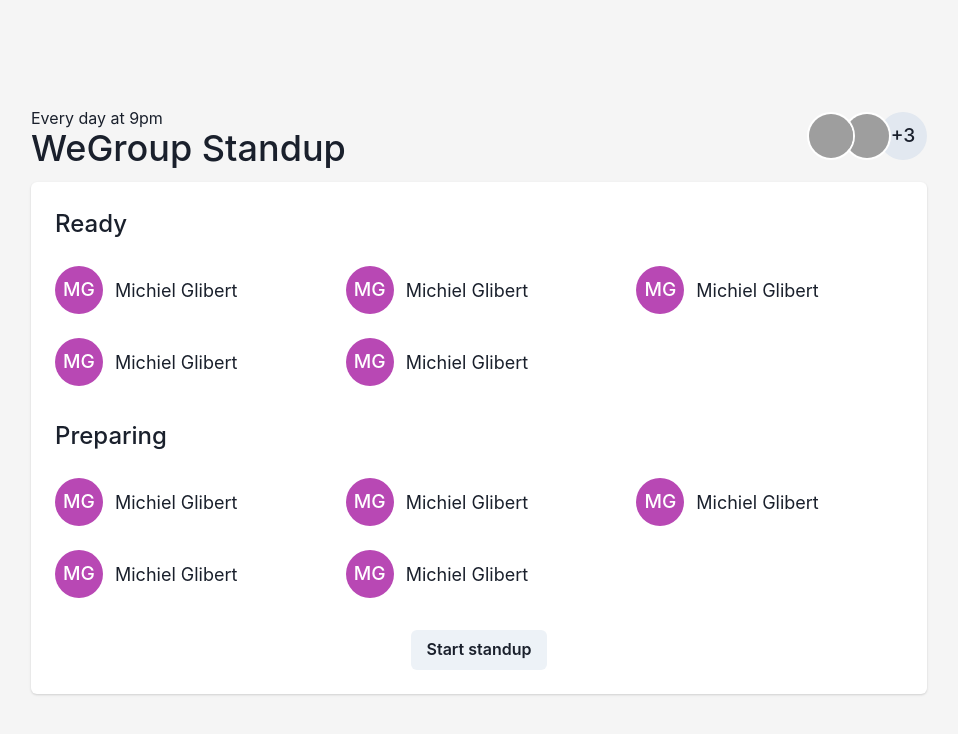
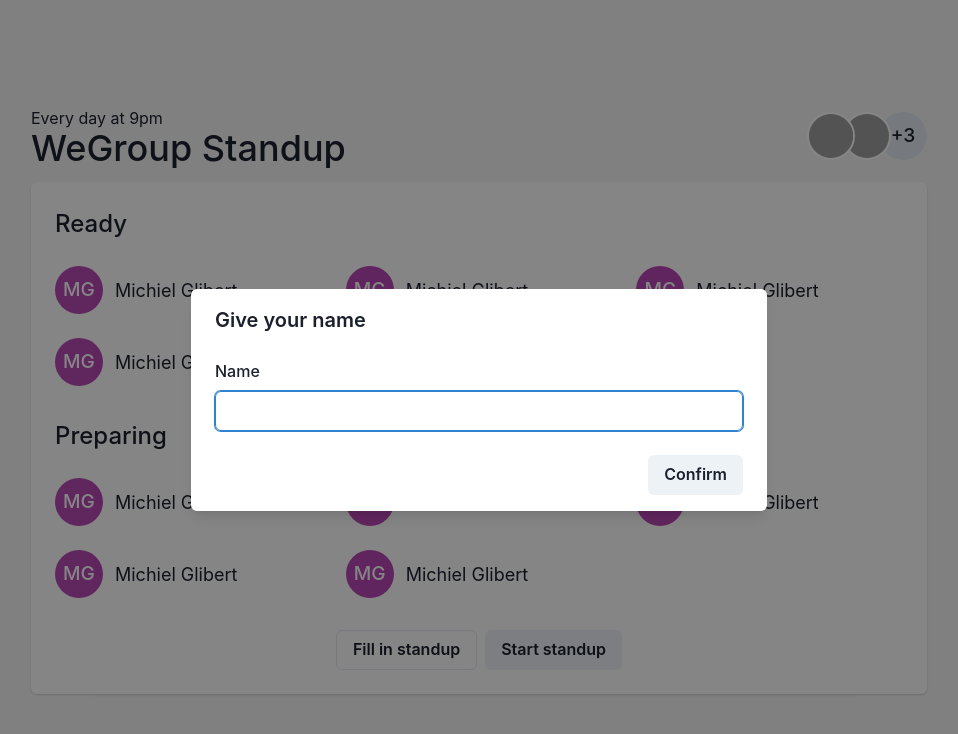
Before and after one commit to michielglibert/bumpi, a React (Vite) app: page /rooms/1 in a window 1280 px wide. Shown: the top 734 px of the page, without its empty margins (161-1119 px from the left). Built offline with nearby package versions, Linux system fonts and the light colour scheme; grey boxes are pictures that could not be loaded.

Commit message:
Add state for mocking API

```diff
--- a/package.json
+++ b/package.json
@@ -15,11 +15,15 @@
     "framer-motion": "^9.0.4",
     "react": "^18.2.0",
     "react-dom": "^18.2.0",
-    "react-router-dom": "^6.8.1"
+    "react-hook-form": "^7.43.3",
+    "react-router-dom": "^6.8.1",
+    "uuid": "^9.0.0",
+    "zustand": "^4.3.5"
   },
   "devDependencies": {
     "@types/react": "^18.0.27",
     "@types/react-dom": "^18.0.10",
+    "@types/uuid": "^9.0.1",
     "@vitejs/plugin-react-swc": "^3.0.0",
     "typescript": "^4.9.3",
     "vite": "^4.1.0"
--- /dev/null
+++ b/src/features/rooms/components/NamePrompt.tsx
@@ -0,0 +1,70 @@
+import {
+  Modal,
+  ModalOverlay,
+  ModalContent,
+  ModalHeader,
+  ModalFooter,
+  ModalBody,
+  ModalCloseButton,
+  Button,
+  VStack,
+  Input,
+  FormControl,
+  FormErrorMessage,
+  FormLabel,
+} from "@chakra-ui/react";
+import React from "react";
+import { useForm } from "react-hook-form";
+import useUserStore from "../../../stores/userStore";
+
+interface Props {
+  isOpen: boolean;
+  onClose: () => void;
+}
+
+interface FormValues {
+  name: string;
+}
+
+export const NamePrompt: React.FC<Props> = ({ isOpen, onClose }) => {
+  const {
+    register,
+    formState: { errors },
+    handleSubmit,
+  } = useForm<FormValues>();
+
+  const setUser = useUserStore((state) => state.setUser);
+
+  const handleConfirm = handleSubmit((data) => {
+    setUser(data.name);
+    onClose();
+  });
+
+  const handleKeyUp = (e: React.KeyboardEvent<HTMLInputElement>) => {
+    if (e.key === "Enter") {
+      handleConfirm();
+    }
+  };
+
+  return (
+    <Modal isOpen={isOpen} onClose={() => null} isCentered size="xl">
+      <ModalOverlay />
+      <ModalContent>
+        <ModalHeader>Give your name</ModalHeader>
+        <ModalBody as={VStack} spacing="8" align="stretch">
+          <FormControl isInvalid={!!errors.name}>
+            <FormLabel>Name</FormLabel>
+            <Input
+              {...register("name", { required: true })}
+              onKeyUp={handleKeyUp}
+            />
+            <FormErrorMessage>Required</FormErrorMessage>
+          </FormControl>
+        </ModalBody>
+        <ModalFooter>
+          <Button onClick={handleConfirm}>Confirm</Button>
+        </ModalFooter>
+      </ModalContent>
+    </Modal>
+  );
+};
--- /dev/null
+++ b/src/features/rooms/components/fill-in/FillInInputSection.tsx
@@ -0,0 +1,39 @@
+import { VStack, Text, Input, UnorderedList, ListItem } from "@chakra-ui/react";
+import React, { useRef, useState } from "react";
+import useStandupStore from "../../../../stores/standupStore";
+import { v4 as uuid } from "uuid";
+
+interface Props {
+  category: string;
+}
+
+const FillInInputSection: React.FC<Props> = ({ category }) => {
+  const inputRef = useRef<HTMLInputElement>(null);
+
+  const items = useStandupStore((state) => state.items);
+  const addItem = useStandupStore((state) => state.addItem);
+
+  const handleAdd = (event: React.KeyboardEvent<HTMLInputElement>) => {
+    if (event.key === "Enter") {
+      const value = (event.target as HTMLInputElement).value;
+      addItem({ category, text: value, id: uuid() });
+      if (inputRef.current) inputRef.current.value = "";
+    }
+  };
+
+  const categoryItems = items.filter((item) => item.category === category);
+
+  return (
+    <VStack align="stretch">
+      <Text fontSize="xl">{category}</Text>
+      <UnorderedList pl="8">
+        {categoryItems.map((item) => (
+          <ListItem key={item.id}>{item.text}</ListItem>
+        ))}
+      </UnorderedList>
+      <Input ref={inputRef} onKeyUp={handleAdd} />
+    </VStack>
+  );
+};
+
+export default FillInInputSection;
--- /dev/null
+++ b/src/features/rooms/components/fill-in/FillInModal.tsx
@@ -0,0 +1,40 @@
+import {
+  Modal,
+  ModalOverlay,
+  ModalContent,
+  ModalHeader,
+  ModalFooter,
+  ModalBody,
+  ModalCloseButton,
+  Button,
+  VStack,
+} from "@chakra-ui/react";
+import React from "react";
+import FillInInputSection from "./FillInInputSection";
+
+interface Props {
+  isOpen: boolean;
+  onClose: () => void;
+}
+
+export const FillInModal: React.FC<Props> = ({ isOpen, onClose }) => {
+  return (
+    <Modal isOpen={isOpen} onClose={onClose} isCentered size="xl">
+      <ModalOverlay />
+      <ModalContent>
+        <ModalHeader>Fill in</ModalHeader>
+        <ModalCloseButton />
+        <ModalBody as={VStack} spacing="8" align="stretch">
+          <FillInInputSection category="Yesterday" />
+          <FillInInputSection category="Today" />
+        </ModalBody>
+        <ModalFooter>
+          <Button variant="ghost" mr={3} onClick={onClose}>
+            Close
+          </Button>
+          <Button>Save</Button>
+        </ModalFooter>
+      </ModalContent>
+    </Modal>
+  );
+};
--- a/src/features/rooms/components/standup/StandupSectionItem.tsx
+++ b/src/features/rooms/components/standup/StandupSectionItem.tsx
@@ -1,19 +1,22 @@
 import { VStack, Text, UnorderedList, ListItem } from "@chakra-ui/react";
 import React from "react";
+import useStandupStore from "../../../../stores/standupStore";
 
 interface Props {
-  status: string;
+  category: string;
 }
 
-export const StandupSectionItem: React.FC<Props> = ({ status }) => {
+export const StandupSectionItem: React.FC<Props> = ({ category }) => {
+  const items = useStandupStore((state) => state.items);
+  const categoryItems = items.filter((item) => item.category === category);
+
   return (
     <VStack align="stretch">
-      <Text fontSize="xl">{status}</Text>
+      <Text fontSize="xl">{category}</Text>
       <UnorderedList pl="8">
-        <ListItem>Lorem ipsum dolor sit amet</ListItem>
-        <ListItem>Consectetur adipiscing elit</ListItem>
-        <ListItem>Integer molestie lorem at massa</ListItem>
-        <ListItem>Facilisis in pretium nisl aliquet</ListItem>
+        {categoryItems.map((item) => (
+          <ListItem key={item.id}>{item.text}</ListItem>
+        ))}
       </UnorderedList>
     </VStack>
   );
--- a/src/features/rooms/components/standup/StandupSections.tsx
+++ b/src/features/rooms/components/standup/StandupSections.tsx
@@ -5,8 +5,8 @@ import { StandupSectionItem } from "./StandupSectionItem";
 export const StandupSections: React.FC = () => {
   return (
     <VStack spacing="8" align="stretch">
-      <StandupSectionItem status="Yesterday" />
-      <StandupSectionItem status="Today" />
+      <StandupSectionItem category="Yesterday" />
+      <StandupSectionItem category="Today" />
     </VStack>
   );
 };
--- a/src/features/rooms/routes/rooms.tsx
+++ b/src/features/rooms/routes/rooms.tsx
@@ -1,18 +1,42 @@
-import { Button, Center, VStack } from "@chakra-ui/react";
-import React from "react";
+import {
+  Button,
+  Center,
+  HStack,
+  useDisclosure,
+  VStack,
+} from "@chakra-ui/react";
+import React, { useEffect } from "react";
 import { Link } from "react-router-dom";
+import useUserStore from "../../../stores/userStore";
+import { FillInModal } from "../components/fill-in/FillInModal";
+import { NamePrompt } from "../components/NamePrompt";
 import { RoomSection } from "../components/room/RoomSection";
 
 export const Rooms: React.FC = () => {
+  const fillInModal = useDisclosure();
+  const userPrompt = useDisclosure();
+  const user = useUserStore((state) => state.user);
+
+  useEffect(() => {
+    if (!user) userPrompt.onOpen();
+  }, []);
+
   return (
+    <>
+      <NamePrompt isOpen={userPrompt.isOpen} onClose={userPrompt.onClose} />
+      <FillInModal isOpen={fillInModal.isOpen} onClose={fillInModal.onClose} />
       <VStack spacing="8" align="stretch">
         <RoomSection status="Ready" />
         <RoomSection status="Preparing" />
-      <Center>
+        <Center as={HStack}>
+          <Button variant="outline" onClick={fillInModal.onOpen}>
+            Fill in standup
+          </Button>
           <Button as={Link} to="/rooms/1/standup">
             Start standup
           </Button>
         </Center>
       </VStack>
+    </>
   );
 };
--- /dev/null
+++ b/src/stores/standupStore.ts
@@ -0,0 +1,19 @@
+import { create } from "zustand";
+
+interface Item {
+  id: string;
+  category: string;
+  text: string;
+}
+
+interface StandupState {
+  items: Item[];
+  addItem: (item: Item) => void;
+}
+
+const useStandupStore = create<StandupState>((set) => ({
+  items: [],
+  addItem: (item: Item) => set((state) => ({ items: [...state.items, item] })),
+}));
+
+export default useStandupStore;
--- /dev/null
+++ b/src/stores/userStore.ts
@@ -0,0 +1,13 @@
+import { create } from "zustand";
+
+interface UserState {
+  user: string;
+  setUser: (user: string) => void;
+}
+
+const useUserStore = create<UserState>((set) => ({
+  user: "",
+  setUser: (user: string) => set({ user }),
+}));
+
+export default useUserStore;
```
Also changed, not shown: 1 other file (tests, documents, lock files or other folders). Lines whose indentation alone changed are shown as unchanged.
